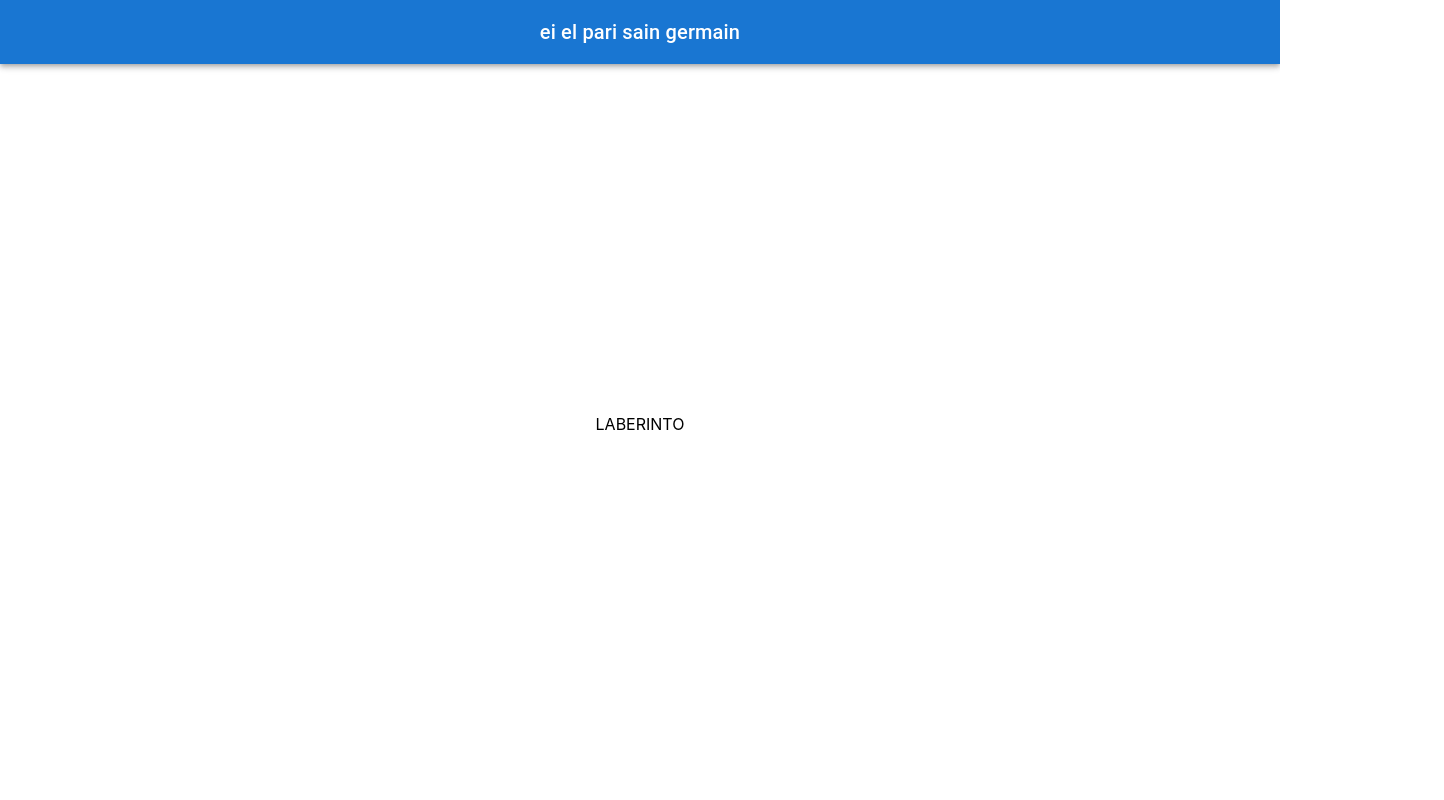
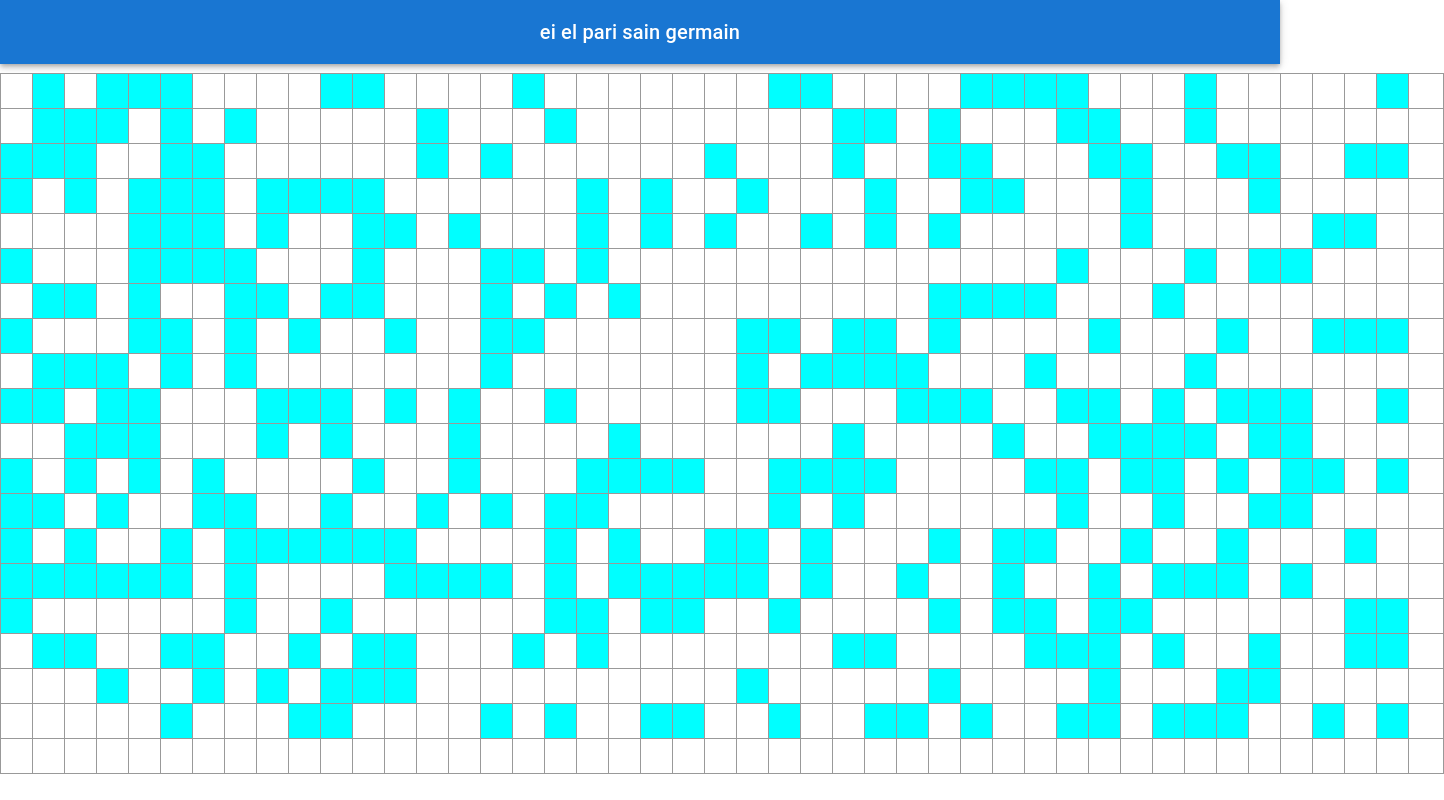
Before and after one commit to LaberintoPSG/PathFinder-ALGABO, a React (Create React App) app: page / in a window 1280 px wide. Shown: the whole page, 1444 px wide, since content can reach past the window. Built offline with nearby package versions, Linux system fonts and the light colour scheme.

Commit message:
add maze generation

```diff
--- /dev/null
+++ b/src/Graphs/Graph1.ts
@@ -0,0 +1,9 @@
+import { generateRandomPairs } from "../Modules/_shared/utils";
+
+export const Graph1 = {
+    length: 20,
+    width: 50,
+    selectedSquares: generateRandomPairs(20,50),
+    origin: [0,0],
+    end: [43,15]
+}
--- /dev/null
+++ b/src/Modules/_shared/componentes/maze/maze.tsx
@@ -0,0 +1,27 @@
+import { Graph1 } from "../../../../Graphs/Graph1";
+import { Square } from "./square";
+
+interface MazeProps {
+    width: number,
+    length: number
+}
+
+export const Maze: React.FC<MazeProps> = ({ width, length}) => {
+
+    const {selectedSquares} = Graph1
+
+    const squares = [];
+    for (let row = 0; row < length; row++) {
+        for (let col = 0; col < width; col++) {
+            squares.push(<Square key={`${row}-${col}`} isSelected={
+                selectedSquares.some(([selectedRow, selectedCol]) => selectedRow === row && selectedCol === col)
+            }/>);
+        }
+    }
+
+    return (
+        <div style={{ display: 'grid', gridTemplateColumns: `repeat(${width}, 2rem)` }}>
+            {squares}
+        </div>
+    );
+}
--- /dev/null
+++ b/src/Modules/_shared/componentes/maze/square.tsx
@@ -0,0 +1,28 @@
+import { useState } from "react"
+
+interface SquareProps {
+    isSelected?: boolean
+}
+
+export const Square: React.FC<SquareProps> = ({ isSelected }) => {
+
+
+    return (
+        <div style={{
+            border: '1px solid #999',
+            float: 'left',
+            fontSize: '24px',
+            fontWeight: 'bold',
+            lineHeight: '34px',
+            height: '34px',
+            marginRight: '-1px',
+            marginTop: '-1px',
+            padding: '0',
+            textAlign: 'center',
+            width: '34px',
+            backgroundColor: isSelected ? 'aqua' : '#fff'
+        }}>
+
+        </div>
+    )
+}
--- /dev/null
+++ b/src/Modules/_shared/utils.ts
@@ -0,0 +1,15 @@
+export const generateRandomPairs = (width: number, length: number) => {
+
+    const amaount =  Math.floor(Math.random() * ((width*length/2) - width + 1) + width);
+
+    const pairs: number[][] = []
+    Array.from(Array(amaount).keys()).forEach(i => {
+        pairs.push([
+            Math.floor(Math.random() * (width - 1) + 0),
+            Math.floor(Math.random() * (length - 1) + 0)
+        ])
+    })
+
+    return pairs
+
+}
--- a/src/Modules/pages/landing.tsx
+++ b/src/Modules/pages/landing.tsx
@@ -1,5 +1,5 @@
-import { Maze } from "../shared/maze"
-import { Navbar } from "../shared/navbar"
+import { Maze } from "../_shared/componentes/maze/maze"
+import { Navbar } from "../_shared/componentes/navbar"
 
 export const LandingPage = () => {
     return (
@@ -13,7 +13,10 @@
                 alignItems: 'center',
                 height: '90vh'
             }}>
-                <Maze/>
+                <Maze
+                    length={20}
+                    width={50}
+                />
             </div>
         </div>
     )
--- a/src/Modules/shared/maze.tsx
+++ /dev/null
@@ -1,8 +0,0 @@
-export const Maze = () => {
-
-    return (
-        <div>
-            LABERINTO
-        </div>
-    )
-}
--- a/src/Modules/shared/square.tsx
+++ /dev/null
@@ -1,6 +0,0 @@
-
-export const Square = () => {
-    return (
-        <button className="square">X</button>
-    )
-}
```
Also changed, not shown: src/Modules/_shared/componentes/navbar.tsx (renamed from src/Modules/shared/navbar.tsx).
